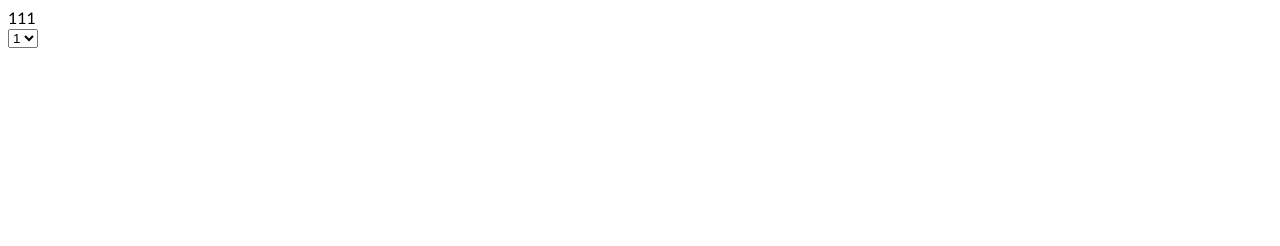
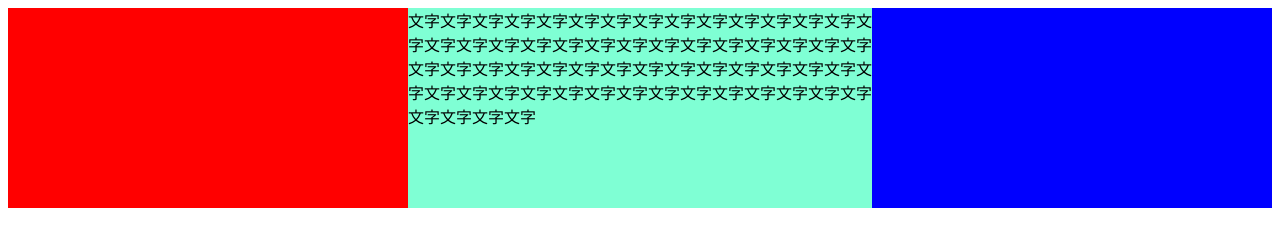
Before and after one commit to rl58xz/Learn_css, a plain HTML site: page 1.html in a window 1280 px wide. Drawn offline with Linux system fonts and the light colour scheme.

Commit message:
提交1.html

```diff
--- a/1.html
+++ b/1.html
@@ -3,19 +3,35 @@
     <title></title>
     <meta name="viewport" content="width=device-width,user-scalable=no">
     <style>
-        body{
-            font-family: 'Gill Sans', 'Gill Sans MT', Calibri, 'Trebuchet MS', sans-serif;
+        #container{
+            background-color: aquamarine;
+            height: 200px;
+
+            overflow: hidden;
+        }
+        .middle{
+            margin: 0 400px 0 400px;
+        }
+        .left{
+            float: left;
+            width: 400px;
+            height: 200px;
+            background-color: red;
+        }
+        .right{
+            float: right;
+            width: 400px;
+            height: 200px;
+            background-color: blue;
         }
     </style>
 </head>
 <body class="body" id="body">
-    <div>111</div>
-    <form>
-        <select name='select1'>
-            <option value="1">1</option>
-            <option value='2'>1</option>
-        </select>
-    </form>
+    <div id='container'>
+        <div class='left'></div>
+        <div class='right'></div>
+        <div class='middle'>文字文字文字文字文字文字文字文字文字文字文字文字文字文字文字文字文字文字文字文字文字文字文字文字文字文字文字文字文字文字文字文字文字文字文字文字文字文字文字文字文字文字文字文字文字文字文字文字文字文字文字文字文字文字文字文字文字文字文字文字文字文字</div>
+    </div>
 
 </body>
 </html>
```
